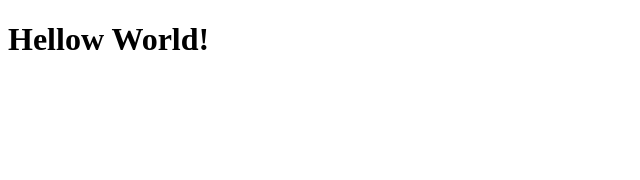
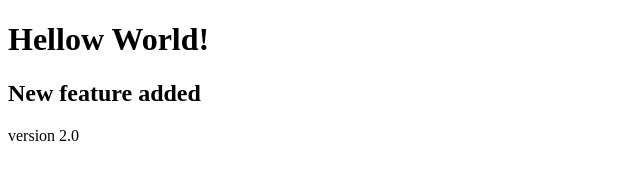
Before and after one commit to ebnaayadepu/github-demo, a plain HTML site: page local-code/index.html in a window 1280 px wide. Shown: the whole page, without its empty margins (0-640 px from the left). Drawn offline with Linux system fonts and the light colour scheme.

Commit message:
new feature

```diff
--- a/local-code/index.html
+++ b/local-code/index.html
@@ -7,5 +7,7 @@
 </head>
 <body>
     <h1>Hellow World!</h1>
+    <h2>New feature added</h2>
+    <p>version 2.0</p>
 </body>
 </html>
```
